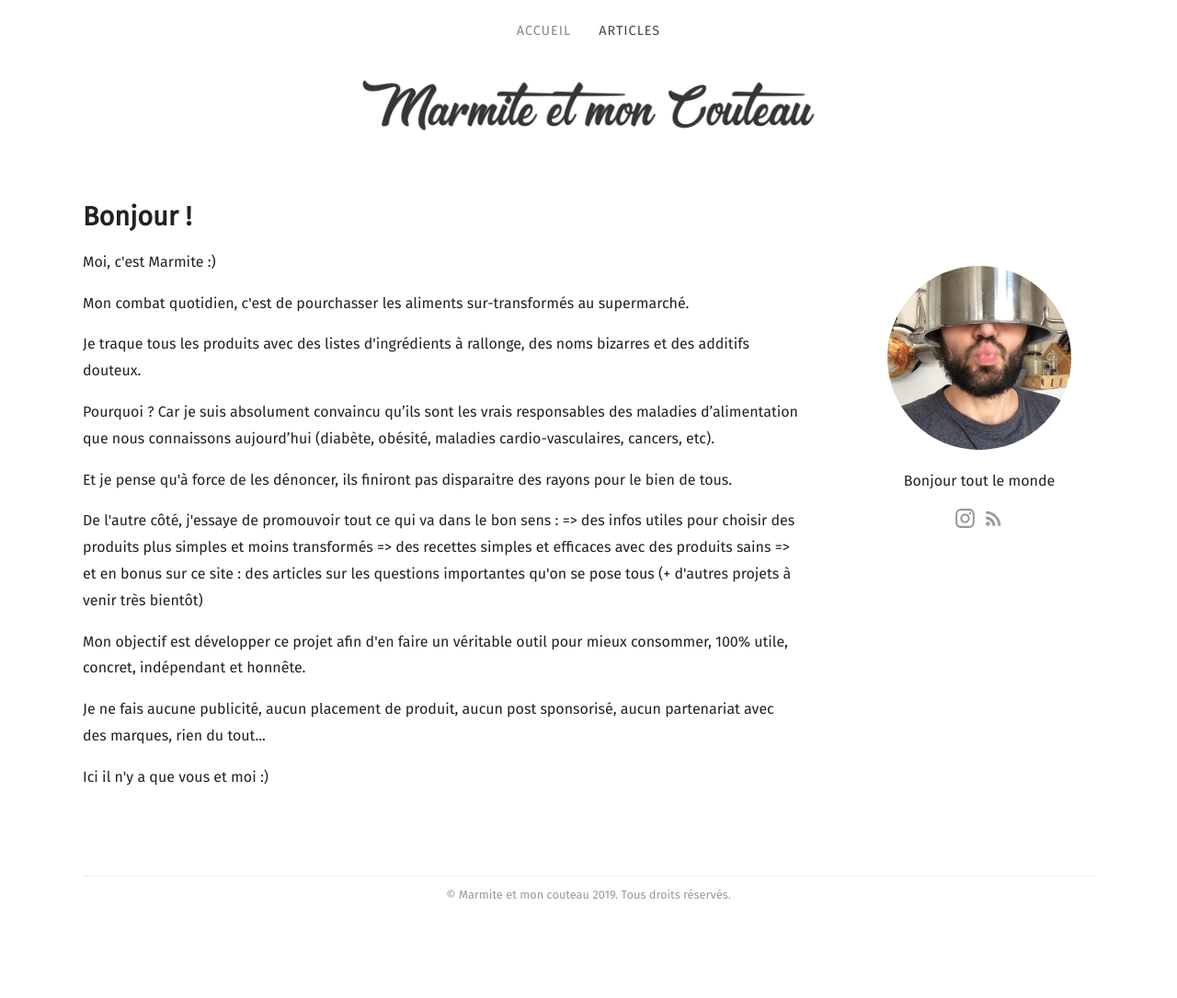
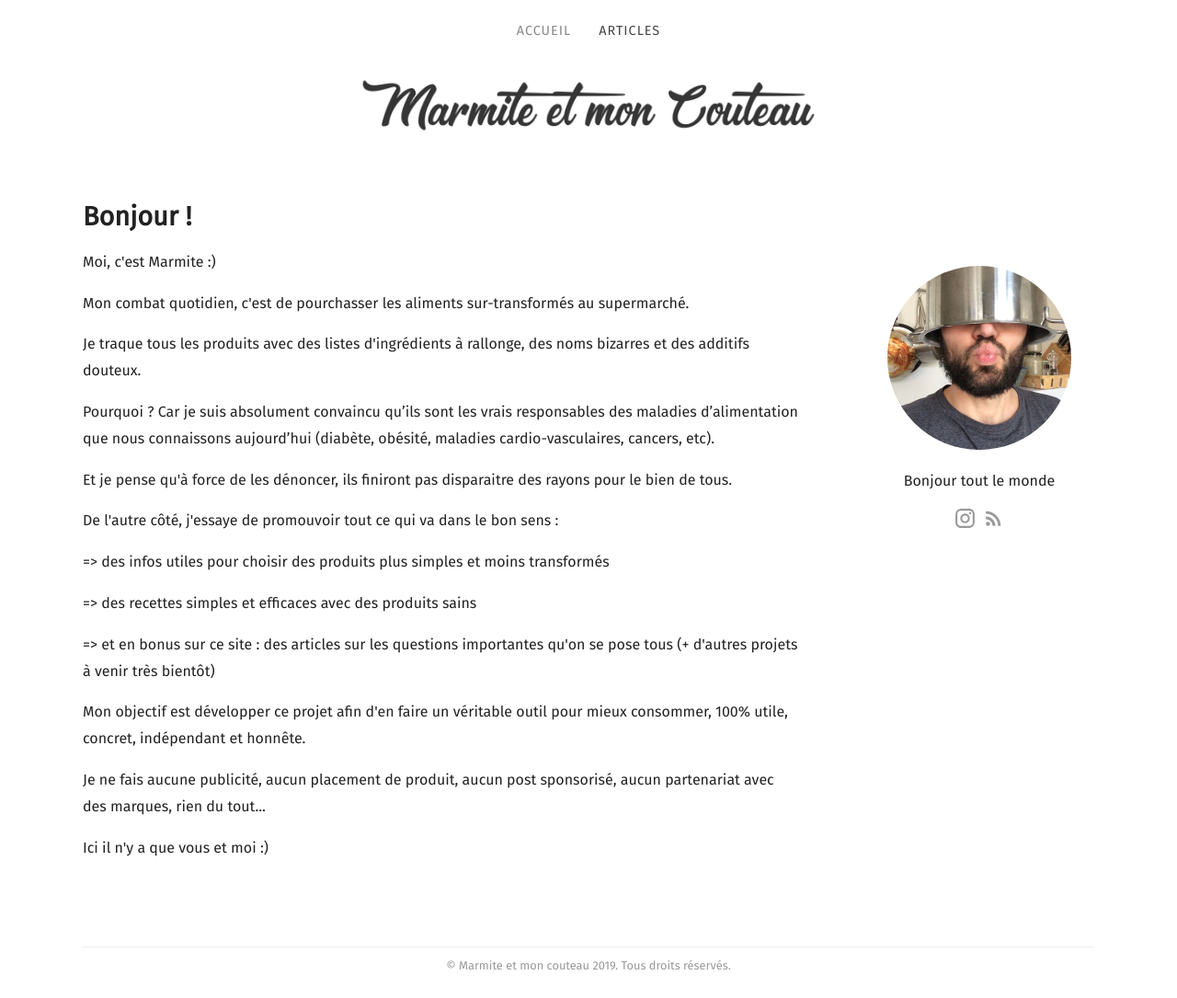
Before and after one commit to marmiteetmoncouteau/marmite-web, a Jekyll site: the page built from index.html, in a window 1280 px wide and 1085 px high. Shown: the whole window at 92% size. Built offline with Jekyll 4.4.1, drawn with Linux system fonts in a browser that asks for light colours; some web fonts are replaced; the list of posts is cut into pages by our own code.

```diff
--- a/index.html
+++ b/index.html
@@ -17,9 +17,9 @@ title: Accueil
 
 <p>De l'autre côté, j'essaye de promouvoir tout ce qui va dans le bon sens :
 
-=> des infos utiles pour choisir des produits plus simples et moins transformés
-=> des recettes simples et efficaces avec des produits sains
-=> et en bonus sur ce site : des articles sur les questions importantes qu'on se pose tous (+ d'autres projets à venir très bientôt)
+<p>=> des infos utiles pour choisir des produits plus simples et moins transformés
+<p>=> des recettes simples et efficaces avec des produits sains
+<p>=> et en bonus sur ce site : des articles sur les questions importantes qu'on se pose tous (+ d'autres projets à venir très bientôt)
 
 	<p>Mon objectif est développer ce projet afin d'en faire un véritable outil pour mieux consommer, 100% utile, concret, indépendant et honnête.
 
```
